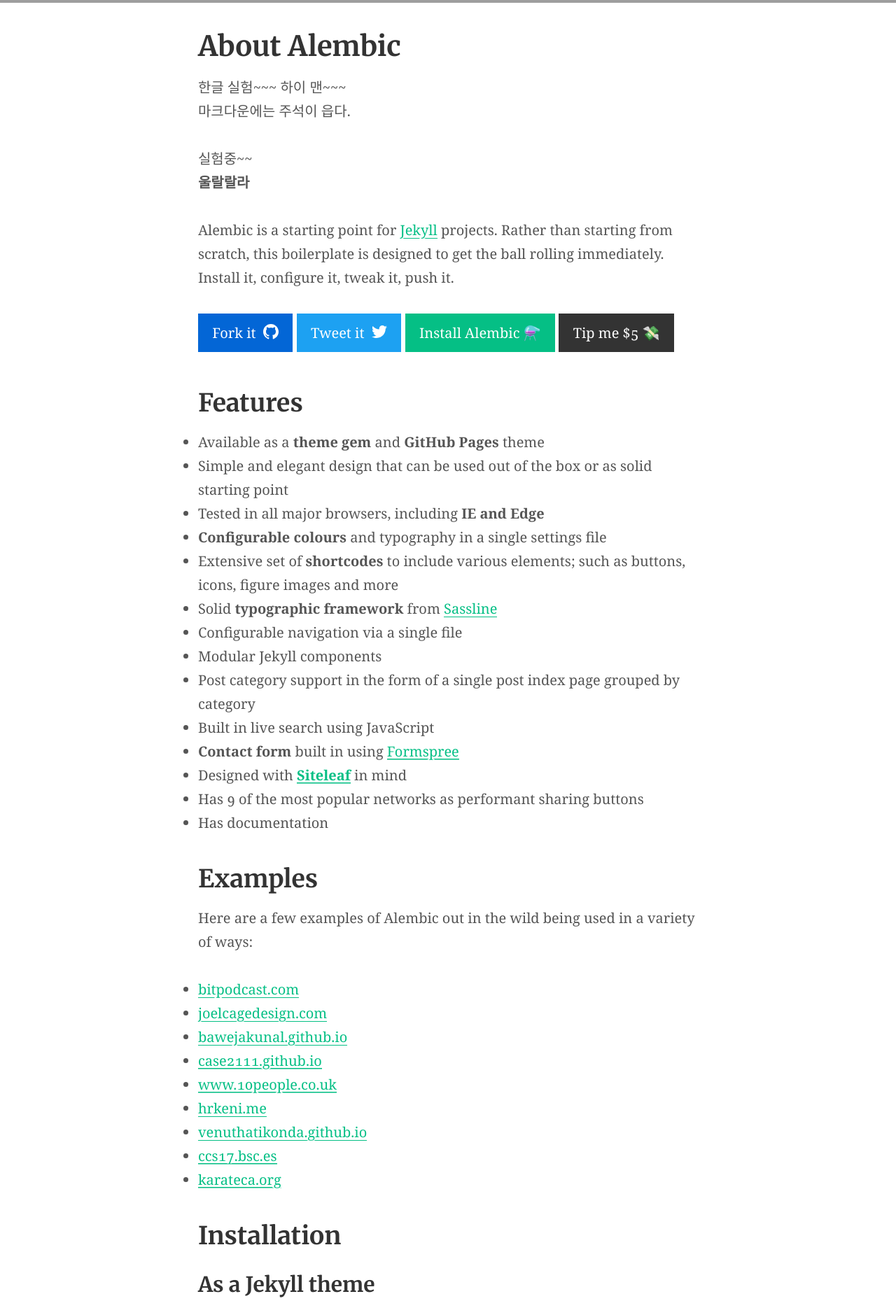
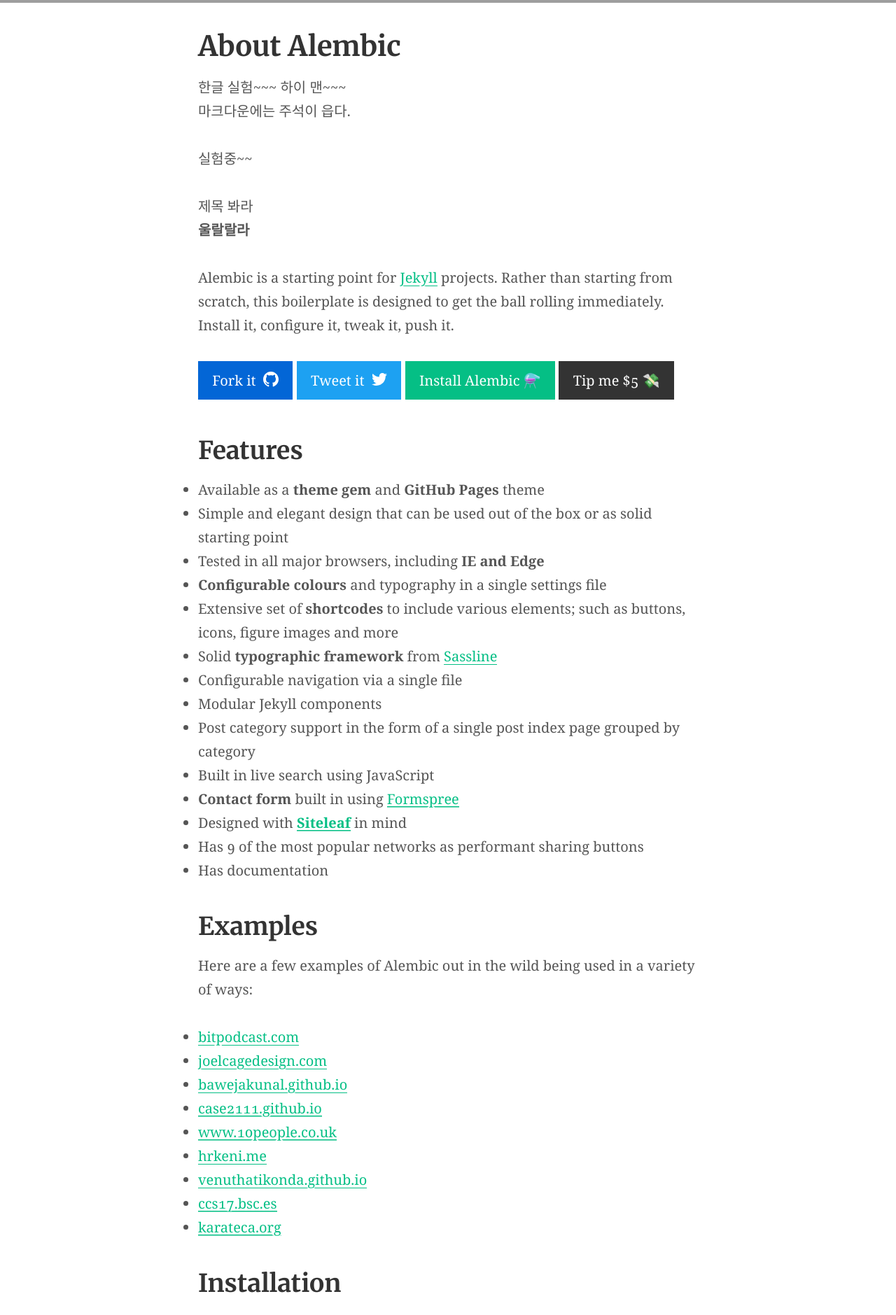
Before and after one commit to Haawron/Haawron.github.io, a Jekyll site: the page built from index.md, in a window 1280 px wide. Shown: the part 412-2291 px from the top of the page at 70% size. Built offline with Jekyll 4.4.1, drawn with Linux system fonts in a browser that asks for light colours; some web fonts are replaced; our own code applies the rules of GitHub Pages for plain Markdown files; grey boxes are pictures that could not be loaded.

Commit message:
제목 글꼴 고르기2

```diff
--- a/_sass/_settings.scss
+++ b/_sass/_settings.scss
@@ -23,7 +23,7 @@
 );
 
 $headingtype: (
-  font-family: '"Merriweather", serif',
+  font-family: '"Merriweather", "Jeju Myeongjo", "serif"',
   regular: 400,
   bold: 700,
   cap-height: 0.75
--- a/index.md
+++ b/index.md
@@ -10,6 +10,8 @@
 한글 실험~~~ 하이 맨~~~ <br>
 마크다운에는 주석이 읍다.<br><br>
 실험중~~<br>
+
+제목 봐라 <br>
 **울랄랄라**
 
 Alembic is a starting point for [Jekyll](https://jekyllrb.com/) projects. Rather than starting from scratch, this boilerplate is designed to get the ball rolling immediately. Install it, configure it, tweak it, push it.
```
